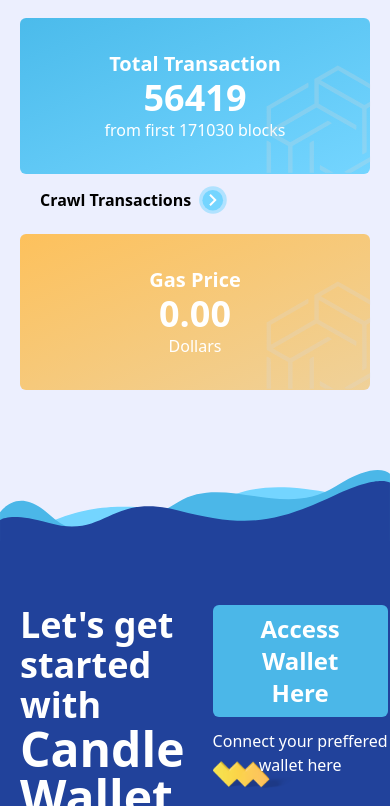
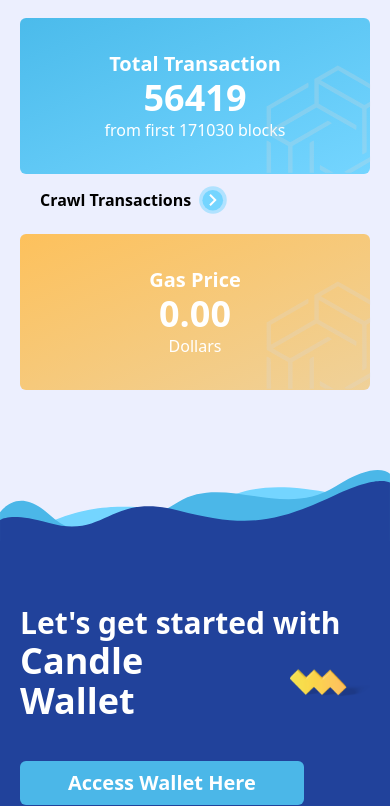
Before and after one commit to ahsanul0185/candle-wallet, a React (Vite) app: page / in a window 390 px wide. Shown: the part 3812-4618 px from the top of the page. Built offline with nearby package versions, Linux system fonts and the light colour scheme.

Commit message:
second commit

```diff
--- a/src/components/CandleWalletCard.jsx
+++ b/src/components/CandleWalletCard.jsx
@@ -3,7 +3,7 @@
 
 const CandleWalletCard = ({ icon, title, description }) => {
   return (
-    <div className="relative flex items-start gap-5 bg-gradient-to-bl from-[#478CCA80] to-[#4BB7E880] rounded-md px-12 py-6">
+    <div className="relative flex items-center gap-5 bg-gradient-to-bl from-[#478CCA80] to-[#4BB7E880] rounded-md pl-12 pr-16 py-6">
       <img className="w-14" src={icon} alt="" />
       <div>
               <h2 className="text-white text-2xl font-bold">{ title}</h2>
@@ -11,7 +11,7 @@
                   {description }
         </p>
         <img
-          className="absolute bottom-3 right-3 size-12"
+          className="absolute bottom-3 right-3 size-10"
           src={angleRight}
           alt=""
         />
--- a/src/sections/CandleChain.jsx
+++ b/src/sections/CandleChain.jsx
@@ -5,7 +5,7 @@
 
 const CandleChain = () => {
   return (
-    <div className="bg-light pb-20">
+    <div className="bg-light pb-20 overflow-clip">
       <div className="section-width">
         <div className="flex flex-col md:flex-row items-center justify-center gap-10 pb-6">
           <img className="size-64" src={img_cone} alt="" />
--- a/src/sections/CandleWallet.jsx
+++ b/src/sections/CandleWallet.jsx
@@ -14,28 +14,28 @@
       <img className="w-full" src={topCurve} alt="" />
 
       <div className="section-width py-16">
-        <div className="flex justify-between">
+        <div className="flex flex-col md:flex-row gap-10 md:gap-2 justify-between ">
           <div>
-            <h2 className="text-4xl text-white font-semibold">
+            <h2 className="text-3xl md:text-4xl text-white font-semibold">
               Let's get started with
             </h2>
             <div className="flex items-center gap-7">
-              <h1 className="text-5xl font-bold text-white">Candle Wallet</h1>{" "}
+              <h1 className="text-4xl sm:text-5xl font-bold text-white">Candle Wallet</h1>{" "}
               <img className="w-20 mt-1" src={zigzagSmall} alt="" />
             </div>
           </div>
 
           <div>
-            <button className="px-12 md:px-16 py-2 md:py-4 bg-secondary rounded-md text-2xl font-bold text-white cursor-pointer">
+            <button className="px-12 md:px-16 py-2 md:py-4 bg-secondary rounded-md text-xl md:text-2xl font-bold text-white cursor-pointer">
               Access Wallet Here
             </button>
-            <p className="text-base md:text-xl font-thin text-white mt-3 text-center">
+            <p className="text-base md:text-xl font-thin text-white mt-3 md:text-center">
               Connect your preffered wallet here
             </p>
           </div>
         </div>
 
-        <p className="text-2xl w-1/2 mt-5 text-white">
+        <p className="text-2xl md:w-1/2 mt-5 text-white">
           The safe, fast, and secure way to send and receive crypto assets on
           Candle Chain Network.
         </p>
```
